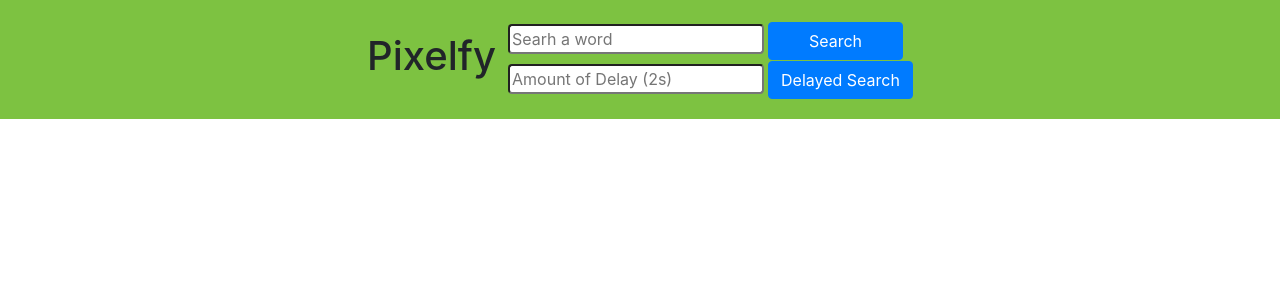
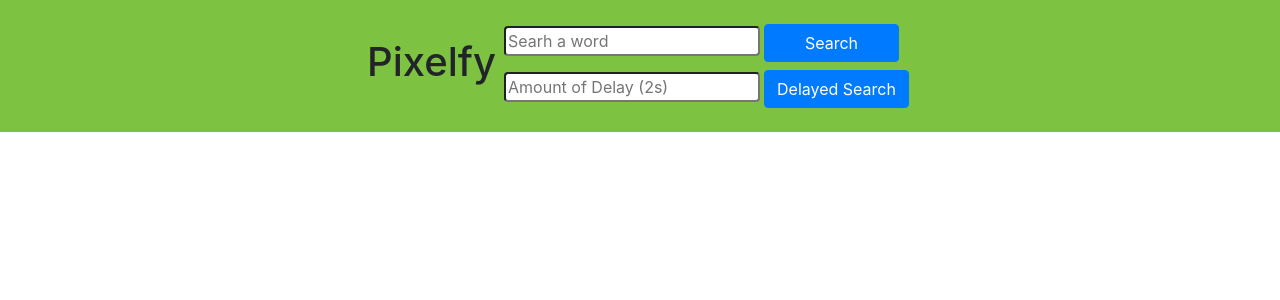
Before and after one commit to Loganmulvihill/Pixelfy, a React (Create React App) app in the folder pixelfy/: page / in a window 1280 px wide. Shown: the top 300 px of the page. Built offline with nearby package versions, Linux system fonts and the light colour scheme; no server answers.

Commit message:
created handleSearchChange and networkDelayChange functions to handle search and network delay inputs

```diff
--- a/pixelfy/src/components/App.jsx
+++ b/pixelfy/src/components/App.jsx
@@ -7,25 +7,40 @@ export default class App extends React.Component {
   constructor(props) {
     super(props);
     this.state = {
-      images:[],
-      search:'',
-      view:'list',
-      networkDelay:1
+      images: [],
+      search: '',
+      view: 'list',
+      networkDelay: 1
     };
-
+    this.handleSearchChange= this.handleSearchChange.bind(this);
+    this.networkDelayChange = this.networkDelayChange.bind(this);
   }
 
-  componentDidMount () {
+  handleSearchChange = (e) => {
+    e.preventDefault();
+    this.setState({ search: e.target.value });
+    console.log(this.state.search);
+  }
+
+  networkDelayChange = (e) => {
+    e.preventDefault();
+    this.setState({ networkDelay: e.target.value });
+    console.log(this.state.search);
+  }
+
+  componentDidMount() {
     fetch('https://pixabay.com/api/?key=18604417-bae5ac0ef8e7027218adc269a&q=yellow+flowers&image_type=photo')
       .then(response => response.json())
-      .then(data =>  {
-        this.setState({images: data.hits})});
+      .then(data => {
+        this.setState({ images: data.hits })
+      });
   }
+
   render() {
     return (
       <div>
-       <Navbar />
-       <List />
+        <Navbar handleSearchChange={this.handleSearchChange} networkDelayChange={this.networkDelayChange} />
+        <List />
       </div>
     );
   }
--- a/pixelfy/src/components/Navbar.jsx
+++ b/pixelfy/src/components/Navbar.jsx
@@ -1,6 +1,8 @@
 import React from 'react'
 
-export default function Navbar() {
+export default function Navbar(props) {
+
+  const { handleSearchChange, networkDelayChange } = props;
   return (
     <div className="brand-bg-color pb-3 pt-3 d-flex justify-content-center">
       <div className="p-1 d-flex justify-content-center align-items-center">
@@ -8,12 +10,12 @@ export default function Navbar() {
     </div>
       <div className="p-1">
         <div>
-        <input className="m-1 rounded" type="text" placeholder="Searh a word"/>
-          <button className="btn btn-primary navbar-button-width">Search</button>
+        <input className="rounded" type="text" placeholder="Searh a word" onChange={handleSearchChange} />
+          <button className="btn btn-primary navbar-button-width m-1">Search</button>
       </div>
         <div>
-          <input className="m-1 rounded" type="text" placeholder="Amount of Delay (2s)" />
-          <button className="btn btn-primary navbar-button-width">Delayed Search</button>
+          <input className="rounded" type="number" placeholder="Amount of Delay (2s)" onChange={networkDelayChange} />
+          <button className="btn btn-primary navbar-button-width m-1">Delayed Search</button>
         </div>
       </div>
     </div>
```
